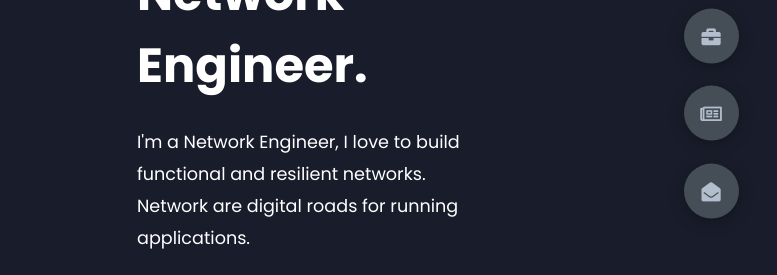
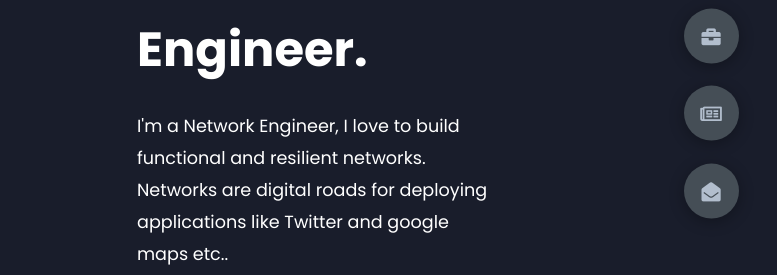
Before and after one commit to lateefwalana/lateefwalana.github.io, a plain HTML site: page index.html in a window 1280 px wide. Shown: the part 364-639 px from the top of the page, 503-1280 px from the left. Drawn offline with Linux system fonts and the light colour scheme.

Commit message:
fixed typo

```diff
--- a/index.html
+++ b/index.html
@@ -27,7 +27,7 @@
                 </h1>
                 <p>
                     I'm a Network Engineer, I love to build functional and resilient networks.
-                    Network are digital roads for running applications.
+                    Networks are digital roads for deploying applications like Twitter and google maps etc..
                 </p>
                 <div class="btn-con">
                     <a href="files/CV190123.pdf" download class="main-btn">
```
